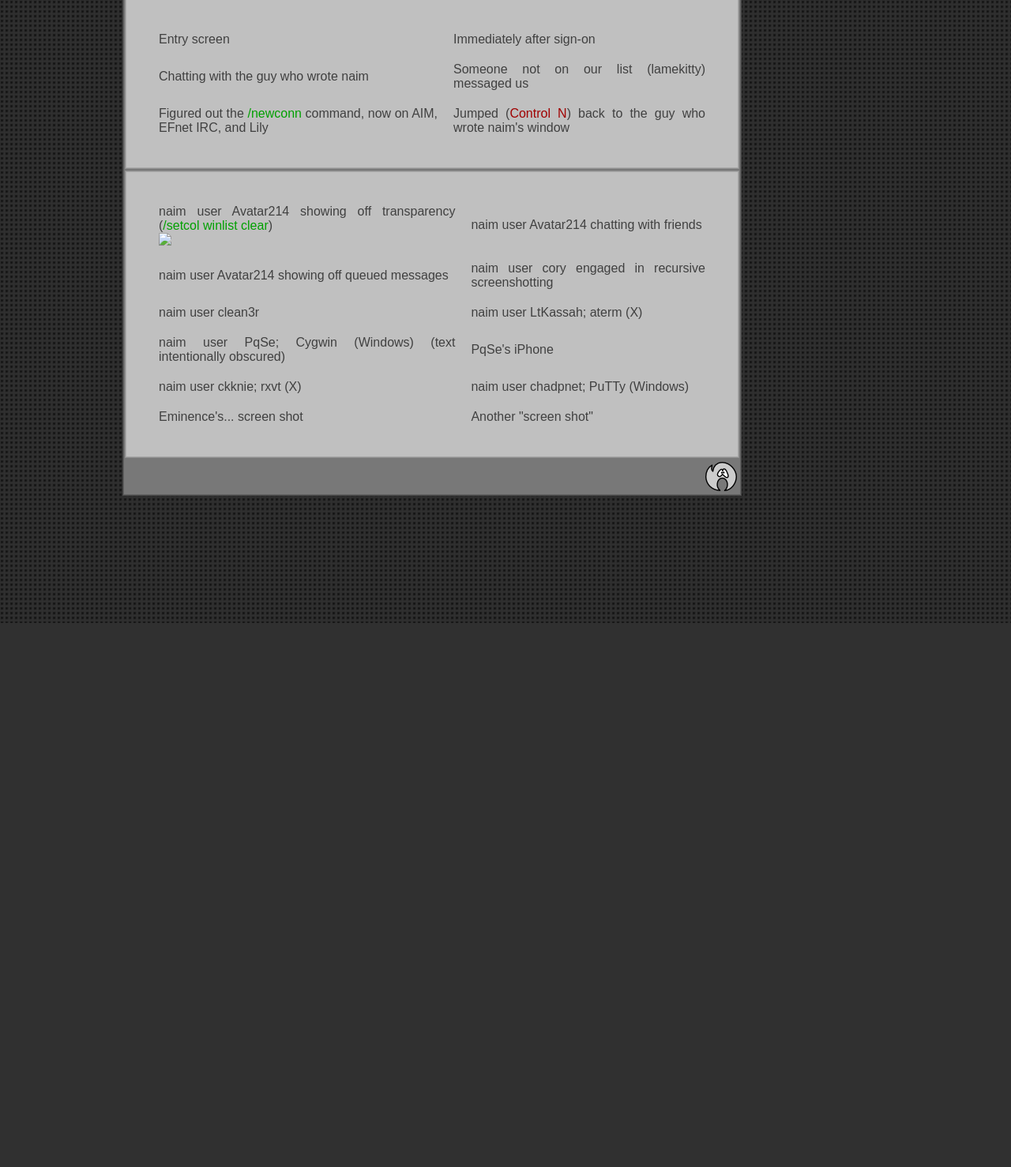
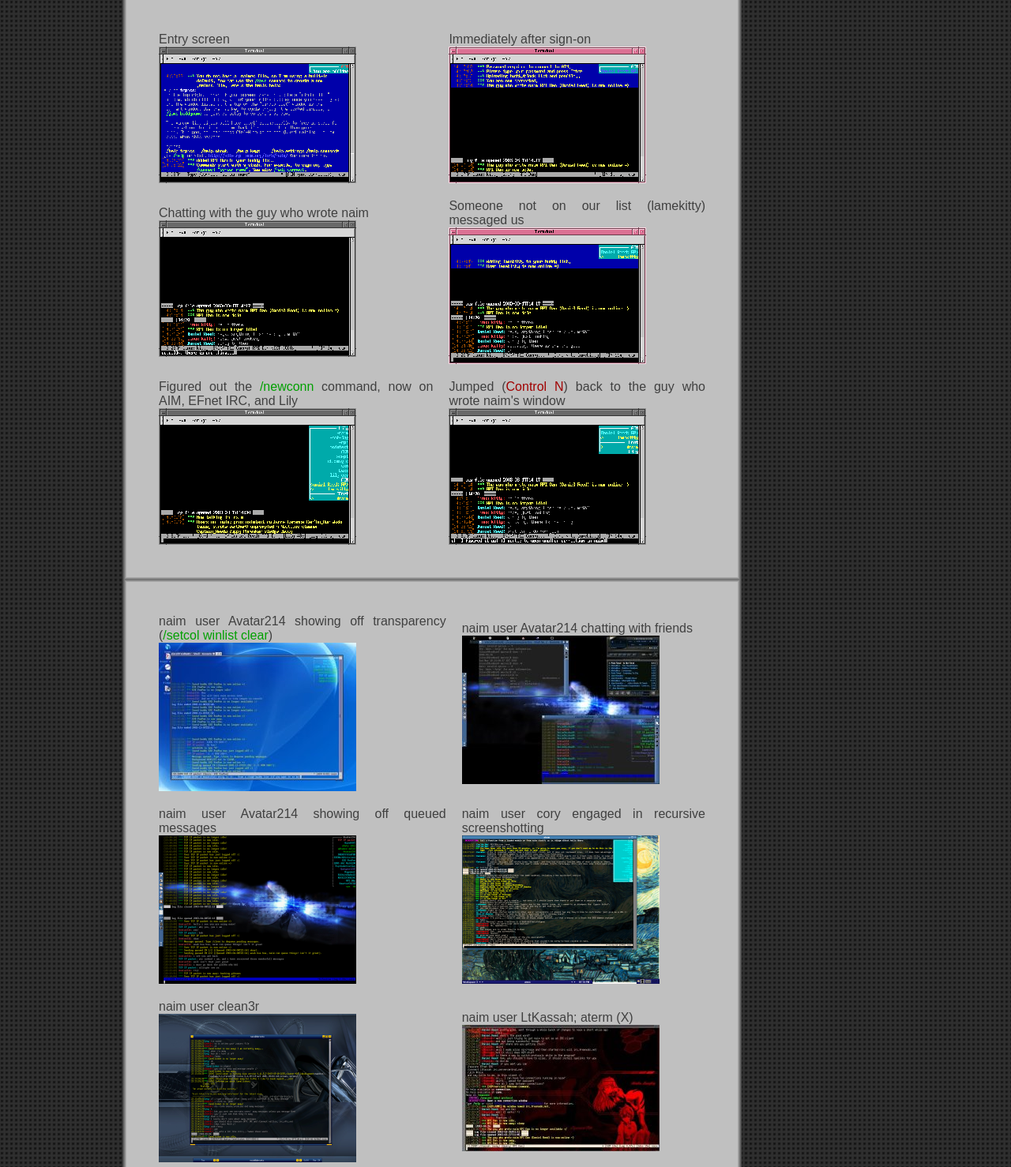
Before and after one commit to nmlorg/naim, a plain HTML site: page screenshots.html in a window 1280 px wide. Shown: the part 402-1880 px from the top of the page at 79% size. Before the commit the page ends 1191 px from the top, so only its background shows below. Drawn offline with Linux system fonts and the light colour scheme; a web font is replaced by a local one.

Commit message:
Continuing from r323, update screenimages/ references.

```diff
--- a/screenshots.html
+++ b/screenshots.html
@@ -234,33 +234,33 @@
 <tr>
 <td>
 Entry screen<br/>
-<a href="screenimages/naim1"><img src="screenimages/250/naim1" width="250" border="0" alt=""/></a>
+<a href="screenimages/naim1.png"><img src="screenimages/250/naim1.png" width="250" border="0" alt=""/></a>
 </td>
 <td>
 Immediately after sign-on<br/>
-<a href="screenimages/naim2"><img src="screenimages/250/naim2" width="250" border="0" alt=""/></a>
+<a href="screenimages/naim2.png"><img src="screenimages/250/naim2.png" width="250" border="0" alt=""/></a>
 </td>
 </tr>
 
 <tr>
 <td>
 Chatting with the guy who wrote naim<br/>
-<a href="screenimages/naim3"><img src="screenimages/250/naim3" width="250" border="0" alt=""/></a>
+<a href="screenimages/naim3.png"><img src="screenimages/250/naim3.png" width="250" border="0" alt=""/></a>
 </td>
 <td>
 Someone not on our list (lamekitty) messaged us<br/>
-<a href="screenimages/naim4"><img src="screenimages/250/naim4" width="250" border="0" alt=""/></a>
+<a href="screenimages/naim4.png"><img src="screenimages/250/naim4.png" width="250" border="0" alt=""/></a>
 </td>
 </tr>
 
 <tr>
 <td>
 Figured out the <font color="#00A000">/newconn</font> command, now on AIM, EFnet IRC, and Lily<br/>
-<a href="screenimages/naim5"><img src="screenimages/250/naim5" width="250" border="0" alt=""/></a>
+<a href="screenimages/naim5.png"><img src="screenimages/250/naim5.png" width="250" border="0" alt=""/></a>
 </td>
 <td>
 Jumped (<font color="#A00000">Control N</font>) back to the guy who wrote naim's window<br/>
-<a href="screenimages/naim6"><img src="screenimages/250/naim6" width="250" border="0" alt=""/></a>
+<a href="screenimages/naim6.png"><img src="screenimages/250/naim6.png" width="250" border="0" alt=""/></a>
 </td>
 </tr>
 </table>
@@ -280,66 +280,66 @@ Jumped (<font color="#A00000">Control N</font>) back to the guy who wrote naim's
 <tr>
 <td>
 <a name="Avatar214-transparency"></a>naim user Avatar214 showing off transparency (<font color="#00A000">/setcol winlist clear</font>)<br/>
-<a href="screenimages/vinceflash.tripod.com/snapshot3"><img src="screenimages/250/vinceflash-snapshot3"><img src="screenimages/250/" width="250" border="0" alt=""/></a>
+<a href="screenimages/vinceflash.tripod.com/snapshot3.jpg"><img src="screenimages/250/vinceflash-snapshot3.jpg"><img src="screenimages/250/" width="250" border="0" alt=""/></a>
 </td>
 <td>
 <a name="Avatar214-friends"></a>naim user Avatar214 chatting with friends<br/>
-<a href="screenimages/vinceflash.tripod.com/usingnaim"><img src="screenimages/250/vinceflash-usingnaim" width="250" border="0" alt=""/></a>
+<a href="screenimages/vinceflash.tripod.com/usingnaim.jpg"><img src="screenimages/250/vinceflash-usingnaim.jpg" width="250" border="0" alt=""/></a>
 </td>
 </tr>
 
 <tr>
 <td>
 <a name="Avatar214-queued"></a>naim user Avatar214 showing off queued messages<br/>
-<a href="screenimages/216.37.254.153/vince/stuff/naim"><img src="screenimages/250/vince-naim" width="250" border="0" alt=""/></a>
+<a href="screenimages/216.37.254.153/vince/stuff/naim.png"><img src="screenimages/250/vince-naim.png" width="250" border="0" alt=""/></a>
 </td>
 <td>
 <a name="cory"></a>naim user cory engaged in recursive screenshotting<br/>
-<a href="screenimages/hobbes.unprompted.com/cory/naim"><img src="screenimages/250/cory-naim" width="250" border="0" alt=""/></a>
+<a href="screenimages/hobbes.unprompted.com/cory/naim.png"><img src="screenimages/250/cory-naim.png" width="250" border="0" alt=""/></a>
 </td>
 </tr>
 
 <tr>
 <td>
 <a name="clean3r"></a>naim user clean3r<br/>
-<a href="screenimages/derceto.net/cleaner/naim"><img src="screenimages/250/cleaner-naim" width="250" border="0" alt=""/></a>
+<a href="screenimages/derceto.net/cleaner/naim.png"><img src="screenimages/250/cleaner-naim.png" width="250" border="0" alt=""/></a>
 </td>
 <td>
 <a name="LtKassah"></a>naim user LtKassah; aterm (X)<br/>
-<a href="screenimages/will.kassah.net/share/naim"><img src="screenimages/250/kassah-naim" width="250" border="0" alt=""/></a>
+<a href="screenimages/will.kassah.net/share/naim.jpg"><img src="screenimages/250/kassah-naim.jpg" width="250" border="0" alt=""/></a>
 </td>
 </tr>
 
 <tr>
 <td>
 <a name="PqSe"></a>naim user PqSe; Cygwin (Windows) (text intentionally obscured)<br/>
-<a href="screenimages/aimisland.com/naimwindows"><img src="screenimages/250/aimisland-naimwindows" width="250" border="0" alt=""/></a>
+<a href="screenimages/aimisland.com/naimwindows.gif"><img src="screenimages/250/aimisland-naimwindows.png" width="250" border="0" alt=""/></a>
 </td>
 <td>
 PqSe's iPhone<br/>
-<a href="screenimages/pqse-iphone"><img src="screenimages/pqse-iphone" width="250" border="0" alt=""/></a>
+<a href="screenimages/pqse-iphone.jpg"><img src="screenimages/pqse-iphone.jpg" width="250" border="0" alt=""/></a>
 </td>
 </tr>
 
 <tr>
 <td>
 <a name="ckknie"></a>naim user ckknie; rxvt (X)<br/>
-<a href="screenimages/www.cknoerle.gmxhome.de/2003.07.26_shot1"><img src="screenimages/250/2003.07.26_shot1" width="250" border="0" alt=""/></a>
+<a href="screenimages/www.cknoerle.gmxhome.de/2003.07.26_shot1.jpg"><img src="screenimages/250/2003.07.26_shot1.jpg" width="250" border="0" alt=""/></a>
 </td>
 <td>
 <a name="chadpnet"></a>naim user chadpnet; PuTTy (Windows)<br/>
-<a href="screenimages/chadp.net/chad/images/naim-uptime"><img src="screenimages/250/chad-naim-uptime" width="250" border="0" alt=""/></a>
+<a href="screenimages/chadp.net/chad/images/naim-uptime.jpg"><img src="screenimages/250/chad-naim-uptime.jpg" width="250" border="0" alt=""/></a>
 </td>
 </tr>
 
 <tr>
 <td>
 <a name="Eminence"></a>Eminence's... screen shot<br/>
-<a href="screenimages/eminence32.net/achin/naim"><img src="screenimages/250/achin-naim" width="250" border="0" alt=""/></a>
+<a href="screenimages/eminence32.net/achin/naim.jpg"><img src="screenimages/250/achin-naim.jpg" width="250" border="0" alt=""/></a>
 </td>
 <td>
 Another "screen shot"<br/>
-<a href="screenimages/andrewchin.net/personal/naim3"><img src="screenimages/andrewchin.net/personal/naim3" width="250" border="0" alt=""/></a>
+<a href="screenimages/andrewchin.net/personal/naim3.jpg"><img src="screenimages/andrewchin.net/personal/naim3.jpg" width="250" border="0" alt=""/></a>
 </td>
 </tr>
 
```
